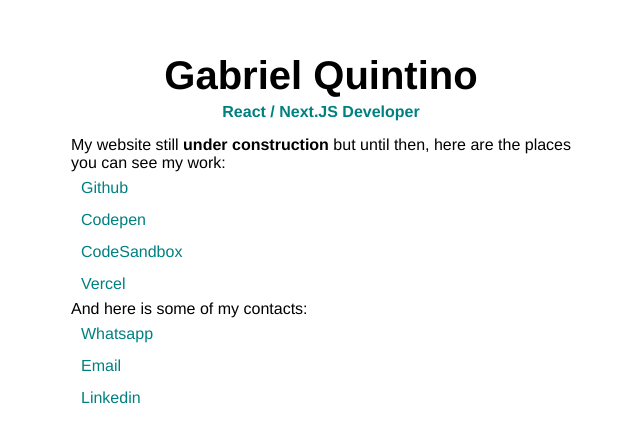
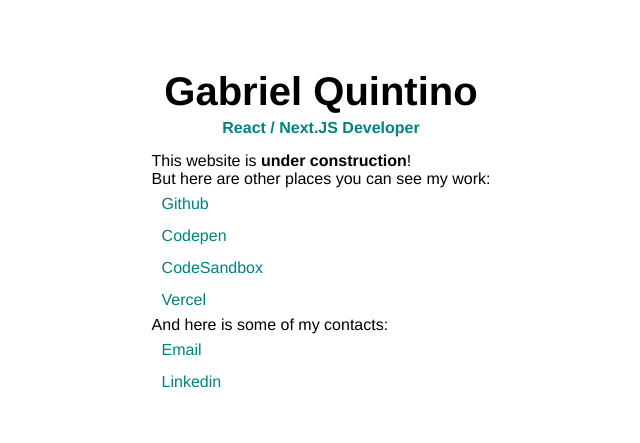
Before and after one commit to Billocap/quintino.dev, a Next.js app: page / in a window 1280 px wide. Shown: the part 169-612 px from the top of the page, without its empty margins (319-959 px from the left). Built offline with nearby package versions, Linux system fonts and the light colour scheme; a web font is replaced by a local one.

Commit message:
refactor: minor improvements

```diff
--- a/pages/index.js
+++ b/pages/index.js
@@ -5,7 +5,10 @@
             <h2>React / Next.JS Developer</h2>
 
             <p>
-                My website still <b>under construction</b> but until then, here are the places you can see my work:
+                This website is <b>under construction</b>!
+            </p>
+            <p>
+                But here are other places you can see my work:
             </p>
 
             <ul>
@@ -41,13 +44,13 @@
 
             <p>And here is some of my contacts:</p>
             <ul>
-                <li>
+                {/*<li>
                     <a
                         href="https://mywhats.net/1388650"
                         target="_blank"
                         rel="noreferrer"
                     >Whatsapp</a>
-                </li>
+                </li>*/}
                 <li>
                     <a
                         href="mailto:pikachurando@pm.me"
```
